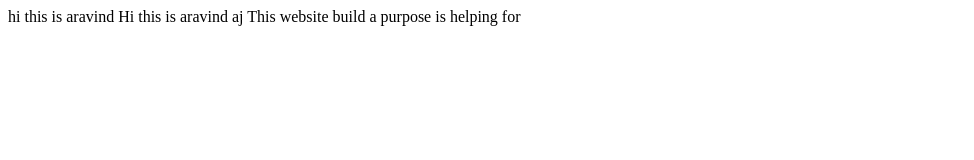
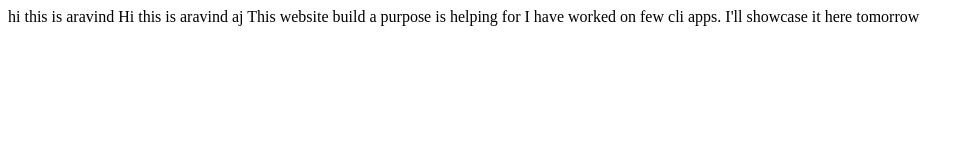
Before and after one commit to aj3009/aravindj, a plain HTML site: page index.html in a window 1280 px wide. Shown: the whole page, without its empty margins (0-974 px from the left). Drawn offline with Linux system fonts and the light colour scheme.

Commit message:
update details of project

```diff
--- a/index.html
+++ b/index.html
@@ -10,5 +10,7 @@
     hi this is aravind
     Hi this is aravind aj
     This website build a purpose is helping for
+
+    I have worked on few cli apps. I'll showcase it here tomorrow
 </body>
 </html>
```
